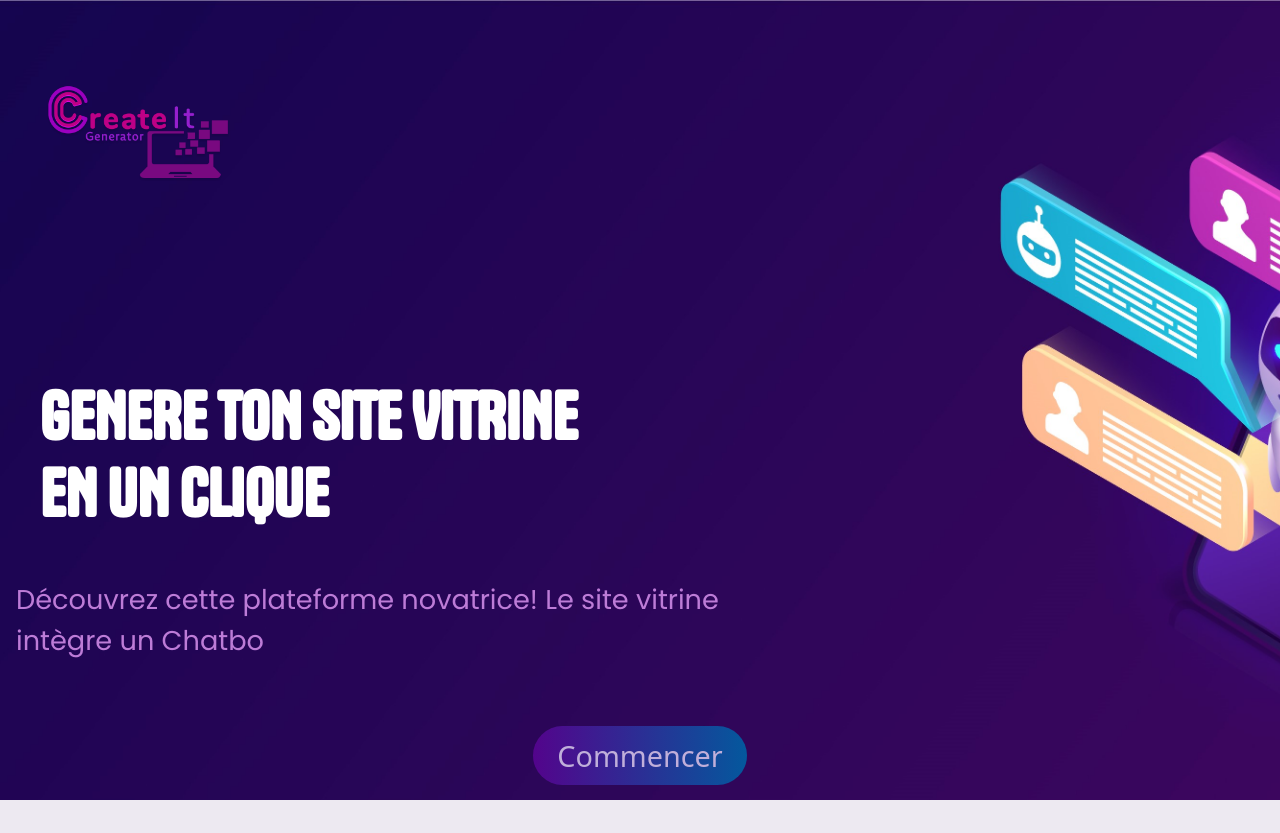
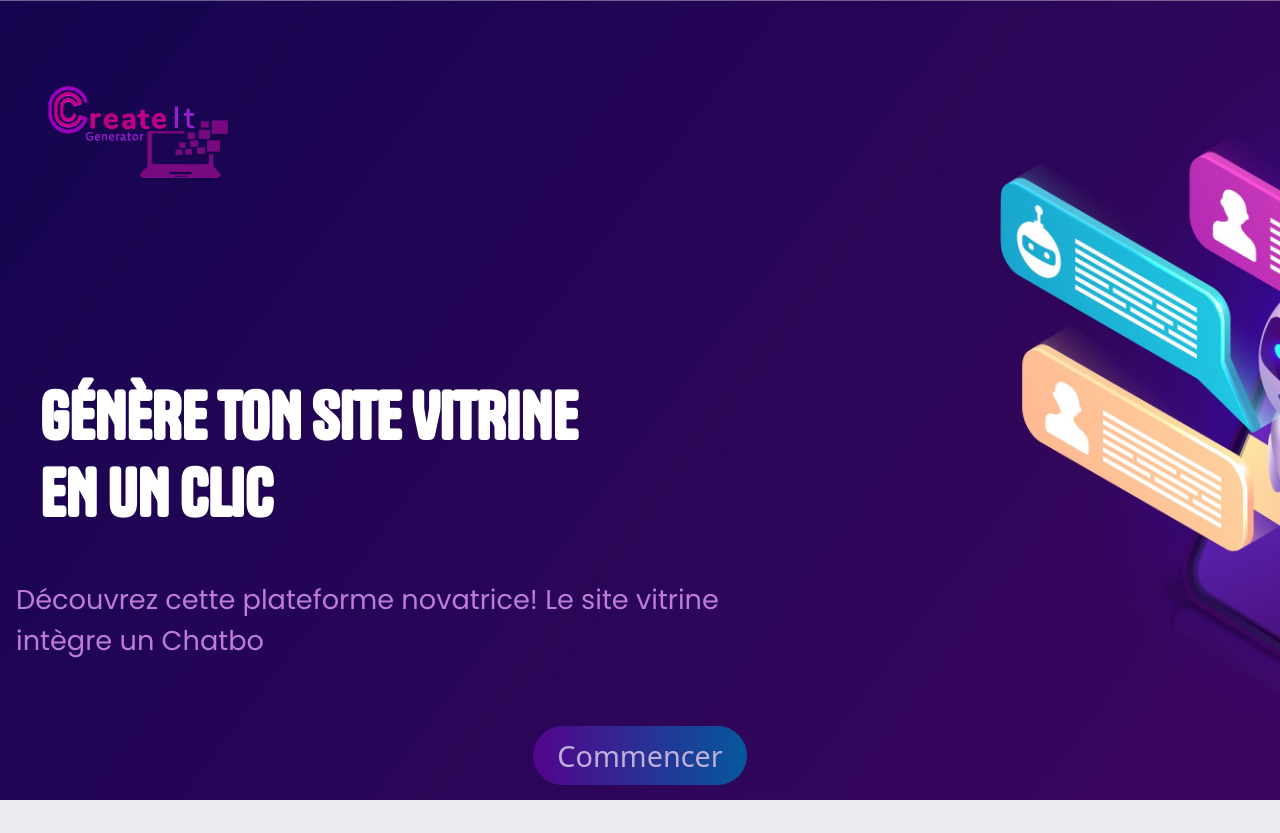
Before and after one commit to Charcrede/wolves, an Angular app: page / in a window 1280 px wide. Built offline with nearby package versions, Linux system fonts and the light colour scheme.

Commit message:
correction1

```diff
--- a/src/app/choice/choice.component.html
+++ b/src/app/choice/choice.component.html
@@ -10,7 +10,7 @@
                 <div></div>
                 <div></div>
             </div>
-            <p class="mb-0" *ngIf="bonj">Bonjour et bienvenue, sur notre site</p>
+            <p class="mb-0" *ngIf="bonj">Bonjour et bienvenue sur notre site.</p>
             <span class="time-right">{{ times() }} : {{ minutes() }} </span>
         </div>
         <div class="container b-shadow mt-2 ms-3 mb-3 col-sm-8 mx-width" *ngIf="bonj">
@@ -100,7 +100,7 @@
             <div></div>
             <div></div>
         </div>
-        <p *ngIf="fiText" id="resume">Vous avez choisi la catégorie {{selectedCategorie.name}}, entrez le theme {{selectedTheme[0]}}, et le nom {{selectedTheme[1]}}, si ces informations sont correctes, appuyez sur entrer pour voir quelques exemples de templates</p>
+        <p *ngIf="fiText" id="resume">Vous avez choisi la catégorie {{selectedCategorie.name}}, entrez le theme {{selectedTheme[0]}}, et le nom {{selectedTheme[1]}}, si ces informations sont correctes, appuyez sur la touche <span style=" font-weight: bold;" > Entrer</span> pour voir quelques exemples de templates</p>
         <span class="time-right">{{ times() }} : {{ minutes() }}</span>
     </div>
     <div *ngIf="template" id="template">
--- a/src/app/header/header.component.html
+++ b/src/app/header/header.component.html
@@ -9,7 +9,7 @@
 
     <div class="contenue">
         <div class="block">
-            <h1 [@fadeInAnimation]>Genere ton site Vitrine en un clique</h1>
+            <h1 [@fadeInAnimation]>Génère ton site Vitrine en un clic</h1>
             <p class="texte2" [@fadeInAnimation]>{{newSentences}}</p>
         </div>
         <div class="button">
--- a/src/app/template/template.component.html
+++ b/src/app/template/template.component.html
@@ -1,5 +1,5 @@
 <!-- carousel.component.html -->
-<h2>choix du template</h2>
+<h2>Choix du template</h2>
 <div class="parent" *ngIf="!patTemp"> <!-- div utiliser pour faire le loading -->
       <div></div>
       <div></div>
```
